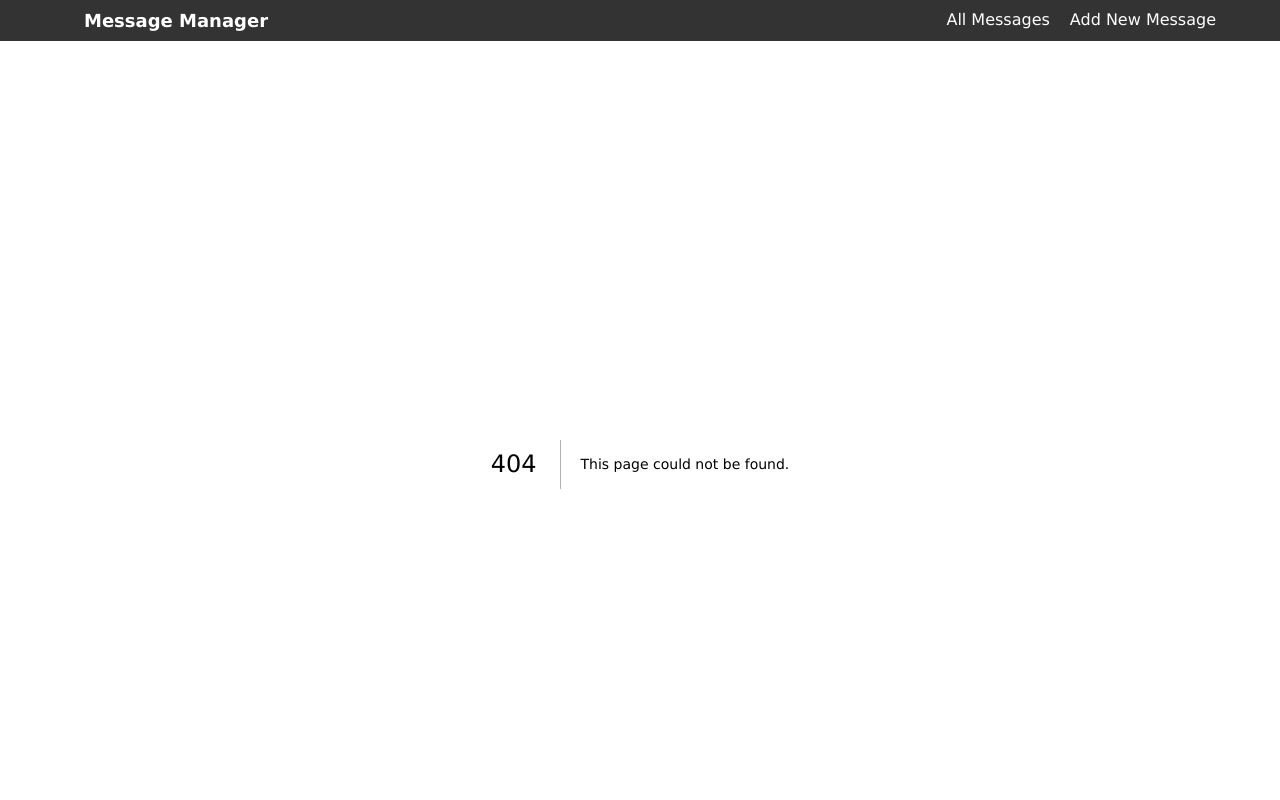
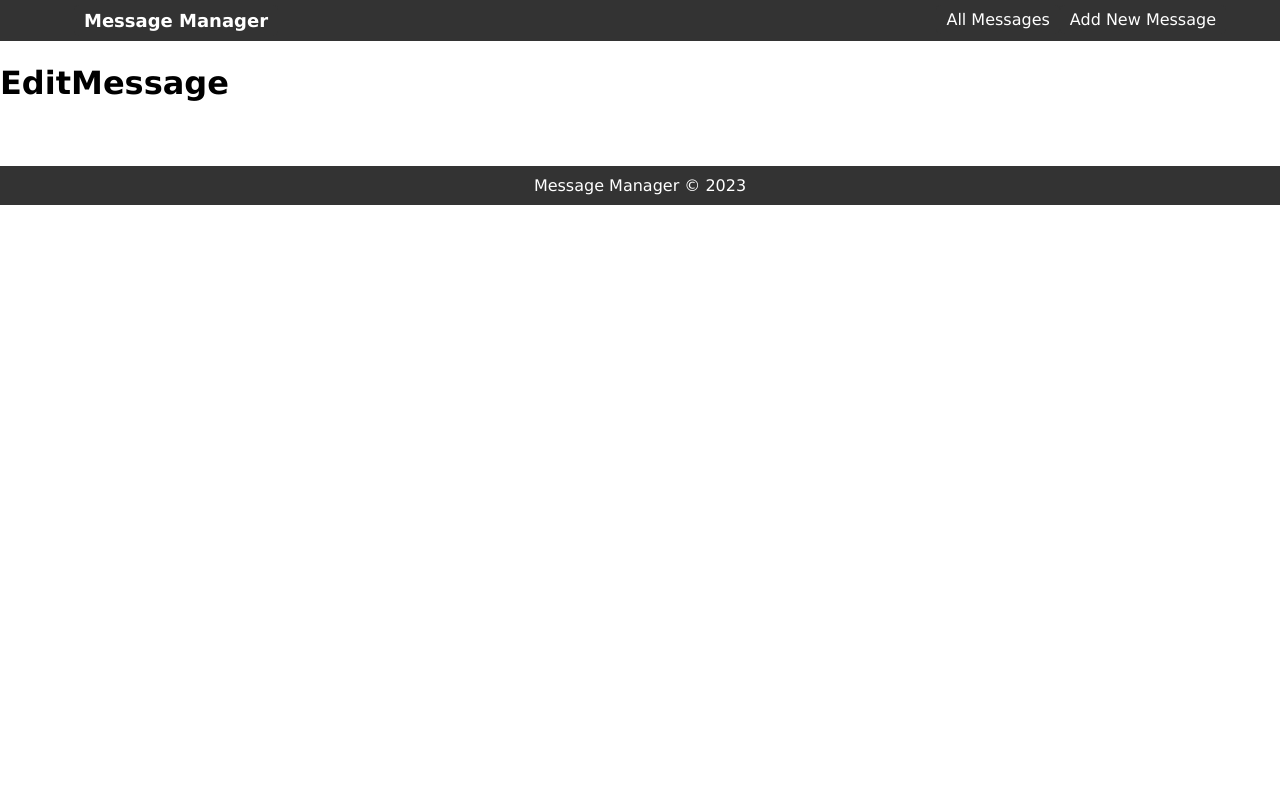
Before and after one commit to lucasmm96/message-manager2, a Next.js app: page /edit-message/1 in a window 1280 px wide. Before the commit this address had no page. Shown: the top 800 px of the page. Built offline with nearby package versions, Linux system fonts and the light colour scheme.

Commit message:
EditMessage component (basic)

```diff
--- /dev/null
+++ b/pages/edit-message/[messageId]/index.js
@@ -0,0 +1,5 @@
+function EditMessage(props) {
+	return <h1>EditMessage</h1>;
+}
+
+export default EditMessage;
```
